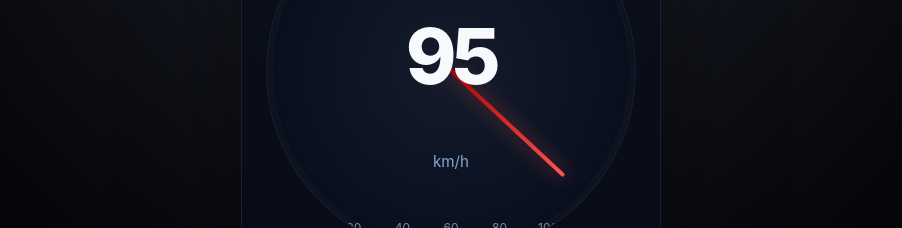
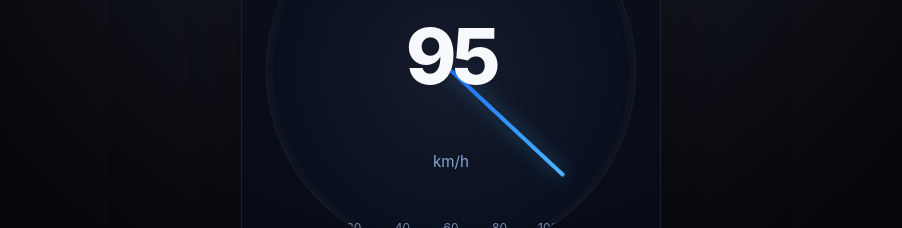
Before and after one commit to Lexx2140/car-dashboard, a website built with Vite: page index.html in a window 1280 px wide. Shown: the part 240-468 px from the top of the page, without its empty margins (189-1091 px from the left). Built offline with nearby package versions, Linux system fonts and the light colour scheme.

Commit message:
upd: blue arrrow

```diff
--- a/src/style.css
+++ b/src/style.css
@@ -65,12 +65,12 @@ body {
   bottom: 50%;
   width: 4px;
   height: 42%;
-  background: linear-gradient(180deg, #f55, #a00);
+  background: linear-gradient(180deg, #4db8ff, #1a6fff);
   transform-origin: 50% 100%;
   transform: translateX(-50%) rotate(0deg);
   animation: sweep 6s ease-in-out infinite alternate;
   border-radius: 999px;
-  box-shadow: 0 0 18px rgba(255, 80, 80, 0.6);
+  box-shadow: 0 0 18px rgba(77, 184, 255, 0.55);
 }
 
 @keyframes sweep {
```
